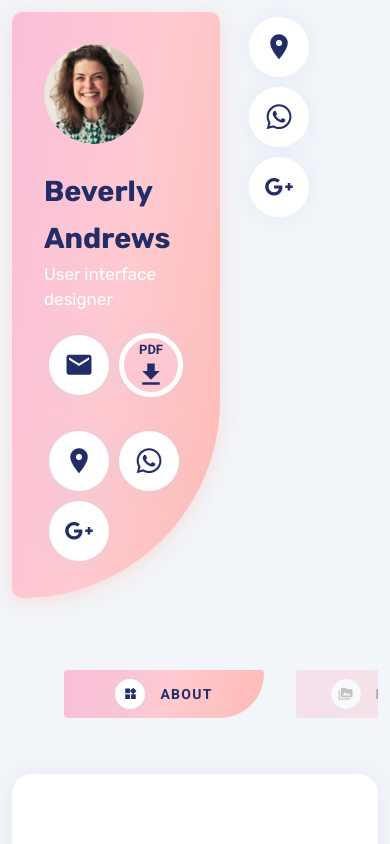
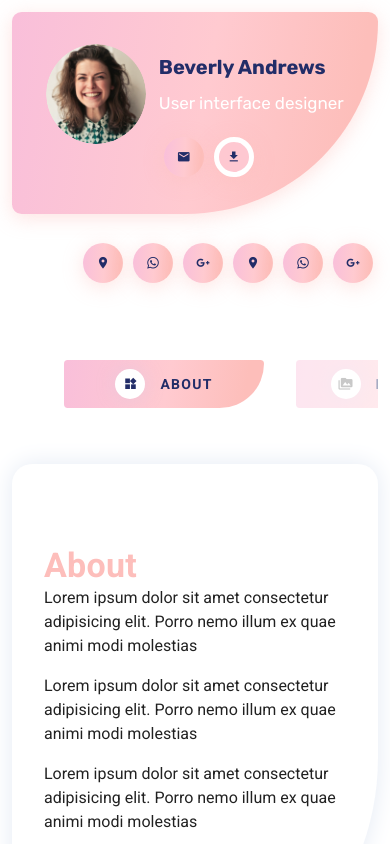
Before and after one commit to anku598/Theme-31, a Vue app: page / in a window 390 px wide. Shown: the top 844 px of the page. Built offline with nearby package versions, Linux system fonts and the light colour scheme.

Commit message:
responsive and progress bar issues fix

```diff
--- a/src/App.vue
+++ b/src/App.vue
@@ -29,7 +29,7 @@
 };
 </script>
 
-<style lang = 'scss' scoped>
+<style lang = 'scss'>
 @import url('https://fonts.googleapis.com/css?family=Roboto:300,400,500,700&display=swap|Material+Icons');
 *,
 *::before,
@@ -199,4 +199,15 @@
 .mynav li a.router-link-exact-active {
   color: #ff5252 !important;
 }
+
+.progress-bg {
+  .v-progress-linear__determinate {
+    background: linear-gradient(
+      138.05deg,
+      #f9bfda 1.07%,
+      #ffcad0 51.95%,
+      #fdbeba 89.88%
+    );
+  }
+}
 </style>
--- a/src/components/ResumeTheme31.vue
+++ b/src/components/ResumeTheme31.vue
@@ -4,11 +4,11 @@
       <v-row class="freelancerCard">
         <v-col lg="12" md="12" cols="12" class="resumeCardRight">
           <v-row>
-            <v-col lg="7">
+            <v-col lg="7" cols="12" sm="8">
               <v-card class="profile-bg-card">
                 <div class="profile-info">
-                  <v-row>
-                    <v-col lg="2">
+                  <v-row class="hidden-sm-and-down">
+                    <v-col lg="2" sm="2">
                       <v-avatar size="100" class="mr-2">
                         <img src="../assets/img/profile-pic.png" alt />
                       </v-avatar>
@@ -45,12 +45,56 @@
                       </div>
                     </v-col>
                   </v-row>
+
+                  <div class="hidden-md-and-up d-flex justify-space-around">
+                    <v-avatar size="100" class="mr-2">
+                      <img src="../assets/img/profile-pic.png" alt />
+                    </v-avatar>
+
+                    <div>
+                      <div class="name-info">
+                        <h2 class="freelancer-name">Beverly Andrews</h2>
+                        <p>User interface designer</p>
+                      </div>
+
+                      <div class="resume">
+                        <a href="#">
+                          <v-icon>mdi-email</v-icon>
+                        </a>
+                        <a href="#" class="download">
+                          <span>pdf</span>
+                          <v-icon>mdi-download</v-icon>
+                        </a>
+                      </div>
+                    </div>
+                  </div>
                 </div>
               </v-card>
             </v-col>
 
-            <v-col lg="5" class="d-flex justify-end">
-              <div class="social-wrap">
+            <v-col lg="5" cols="12" class="d-flex justify-end justify-sm-center">
+              <div class="social-wrap hidden-sm-and-down">
+                <a href="#">
+                  <v-icon>mdi-map-marker</v-icon>
+                </a>
+                <a href="#">
+                  <v-icon>mdi-whatsapp</v-icon>
+                </a>
+                <a href="#">
+                  <v-icon>mdi-google-plus</v-icon>
+                </a>
+              </div>
+
+              <div class="social-wrap hidden-md-and-up">
+                <a href="#">
+                  <v-icon>mdi-map-marker</v-icon>
+                </a>
+                <a href="#">
+                  <v-icon>mdi-whatsapp</v-icon>
+                </a>
+                <a href="#">
+                  <v-icon>mdi-google-plus</v-icon>
+                </a>
                 <a href="#">
                   <v-icon>mdi-map-marker</v-icon>
                 </a>
@@ -75,7 +119,8 @@
                   <v-tab
                     class="tab-bg mr-8"
                     v-for="(item,idx) in freelancer.agent.resume_tabs"
-                    :key="'tab' + idx"
+                    :key="idx"
+                    :href="`#navTab-${idx}`"
                     :ripple="false"
                   >
                     <v-icon class="tab-icon">mdi-{{item.icon}}</v-icon>
@@ -88,7 +133,11 @@
             <div class="hold-contents">
               <v-tabs-items class="bg-transparent" v-model="activeTab">
                 <v-col>
-                  <v-tab-item transition="fade-transition" reverse-transition="fade-transition">
+                  <v-tab-item
+                    transition="fade-transition"
+                    reverse-transition="fade-transition"
+                    value="navTab-0"
+                  >
                     <div class="content">
                       <h2 class="display-1">About</h2>
                       <p>Lorem ipsum dolor sit amet consectetur adipisicing elit. Porro nemo illum ex quae animi modi molestias</p>
@@ -100,7 +149,11 @@
                 </v-col>
 
                 <v-col>
-                  <v-tab-item transition="fade-transition" reverse-transition="fade-transition">
+                  <v-tab-item
+                    transition="fade-transition"
+                    reverse-transition="fade-transition"
+                    value="navTab-1"
+                  >
                     <v-row>
                       <v-col sm="6" md="3" lg="3" xl="3" cols="12">
                         <img src="@/assets/img/portfolio-1.png" alt="Portfolio Image" />
@@ -129,6 +182,7 @@
                     class="works"
                     transition="fade-transition"
                     reverse-transition="fade-transition"
+                    value="navTab-2"
                   >
                     <v-row>
                       <v-col sm="12" md="6" lg="6" xl="6" cols="12" pb="3">
@@ -192,6 +246,7 @@
                     class="education"
                     transition="fade-transition"
                     reverse-transition="fade-transition"
+                    value="navTab-3"
                   >
                     <v-row>
                       <v-col sm="12" md="6" lg="6" xl="6" cols="12" pb="3">
@@ -229,7 +284,11 @@
                 </v-col>
 
                 <v-col>
-                  <v-tab-item transition="fade-transition" reverse-transition="fade-transition">
+                  <v-tab-item
+                    transition="fade-transition"
+                    reverse-transition="fade-transition"
+                    value="navTab-4"
+                  >
                     <v-tabs
                       v-model="skillTab"
                       class="secondary-tab"
@@ -241,16 +300,20 @@
                       <v-tab
                         class="skill-tab-bg"
                         v-for="(item,idx) in skillsTab"
-                        :key="'skilltab' + idx"
+                        :href="`#skillTab-${idx}`"
+                        :key="idx"
                         :ripple="false"
                       >{{ item }}</v-tab>
                     </v-tabs>
                   </v-tab-item>
-                </v-col>
 
                   <div class="hold-skill-progress">
                     <v-tabs-items v-model="skillTab" class="bg-transparent">
-                    <v-tab-item transition="fade-transition" reverse-transition="fade-transition">
+                      <v-tab-item
+                        transition="fade-transition"
+                        reverse-transition="fade-transition"
+                        value="skillTab-0"
+                      >
                         <v-row class="skill-wrap">
                           <v-col md="6" lg="6" class="box-skill" cols="12" sm="12">
                             <div class="logo-skill icon_ps">Ps</div>
@@ -260,6 +323,7 @@
                                 <span class="percentSkill">95%</span>
                               </div>
                               <v-progress-linear
+                                class="progress-bg"
                                 buffer-value="100"
                                 height="15px"
                                 value="95"
@@ -276,6 +340,7 @@
                                 <span class="percentSkill">95%</span>
                               </div>
                               <v-progress-linear
+                                class="progress-bg"
                                 buffer-value="100"
                                 height="15px"
                                 value="95"
@@ -292,6 +357,7 @@
                                 <span class="percentSkill">75%</span>
                               </div>
                               <v-progress-linear
+                                class="progress-bg"
                                 buffer-value="100"
                                 height="15px"
                                 value="75"
@@ -308,6 +374,7 @@
                                 <span class="percentSkill">25%</span>
                               </div>
                               <v-progress-linear
+                                class="progress-bg"
                                 buffer-value="100"
                                 height="15px"
                                 value="25"
@@ -320,6 +387,7 @@
                       </v-tab-item>
                     </v-tabs-items>
                   </div>
+                </v-col>
               </v-tabs-items>
             </div>
           </v-row>
@@ -349,6 +417,9 @@
   box-shadow: 0px 4px 20px rgba(253, 191, 187, 0.44) !important;
   border-radius: 10px 10px 200px 10px !important;
   padding: 2rem;
+  @media screen and (max-width: 575.98px) {
+    border-radius: 5px 5px 120px 5px;
+  }
 }
 .hold_theme13 {
   max-width: 1460px;
@@ -377,6 +448,17 @@
     background: #fff;
     display: none;
     margin: 5px;
+    @media screen and (max-width: 575.98px) {
+      width: 40px !important;
+      height: 40px !important;
+      background: linear-gradient(
+        92.63deg,
+        #f9bfda 1.07%,
+        #ffcad0 51.95%,
+        #fdbeba 89.88%
+      );
+      box-shadow: 0px 4px 20px rgba(253, 191, 187, 0.44);
+    }
 
     box-shadow: 0px 0px 20px rgba(187, 209, 244, 0.25);
     &.download {
@@ -386,17 +468,26 @@
       padding: 27px;
       display: flex;
       flex-direction: column;
+      @media screen and (max-width: 575.98px) {
+        padding: 0;
+      }
 
       span {
         text-transform: uppercase;
         color: #222d68;
         font-weight: 600;
         font-size: 13px;
+        @media screen and (max-width: 575.98px) {
+          display: none;
+        }
       }
     }
     i {
       color: #222d68 !important;
       font-size: 30px;
+      @media screen and (max-width: 575.98px) {
+        font-size: 14px;
+      }
     }
   }
 }
@@ -410,6 +501,9 @@
     color: #222d68;
     font-size: 1.8rem !important;
     text-transform: capitalize;
+    @media screen and (max-width: 575.98px) {
+      font-size: 20px !important;
+    }
   }
   p {
     font-family: Rubik;
```
Lines whose indentation alone changed are shown as unchanged.
